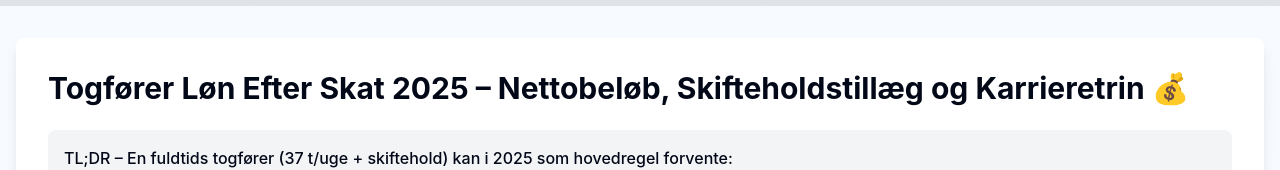
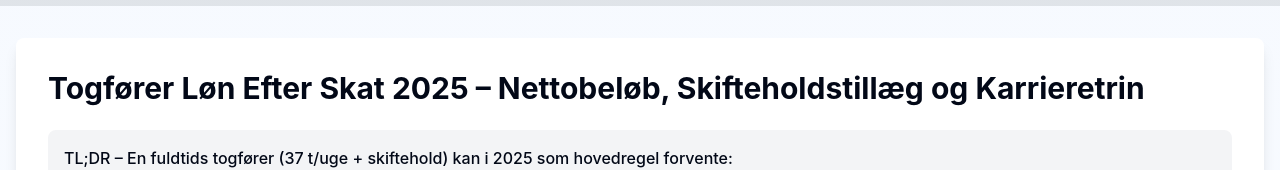
Before and after one commit to Zeetox12345/beregnloenefterskat, a React (Vite) app: page /jobs/togfoerer in a window 1280 px wide. Shown: the part 122-292 px from the top of the page. Built offline with nearby package versions, Linux system fonts and the light colour scheme.

Commit message:
Remove emoji from title in Togfører Løn Efter Skat page for consistency

```diff
--- a/src/pages/TogfoererLoenPage.tsx
+++ b/src/pages/TogfoererLoenPage.tsx
@@ -49,7 +49,7 @@ const TogfoererLoenPage = () => {
       <main className="flex-1">
         <div className="container mx-auto px-4 py-8">
           <div className="bg-white rounded-lg shadow-lg p-6 md:p-8 prose max-w-none">
-            <h1 className="text-3xl font-bold mb-6">Togfører Løn Efter Skat 2025 – Nettobeløb, Skifteholdstillæg og Karrieretrin 💰</h1>
+            <h1 className="text-3xl font-bold mb-6">Togfører Løn Efter Skat 2025 – Nettobeløb, Skifteholdstillæg og Karrieretrin</h1>
 
             <div className="bg-gray-100 p-4 rounded-lg my-6">
               <p className="font-medium">
```
